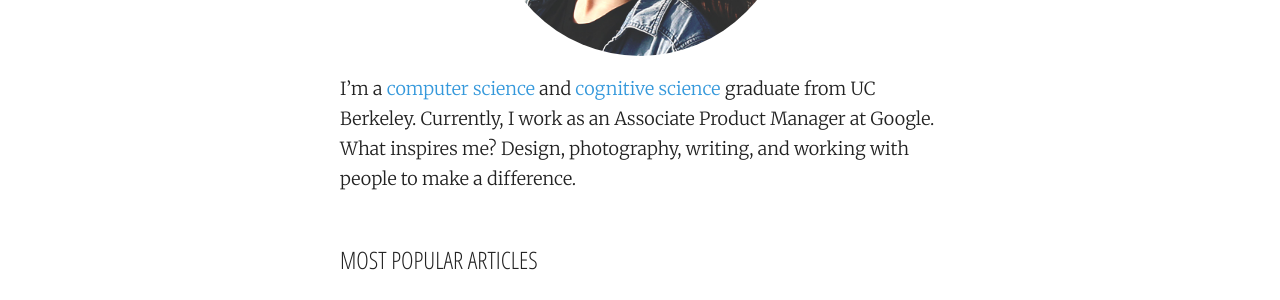
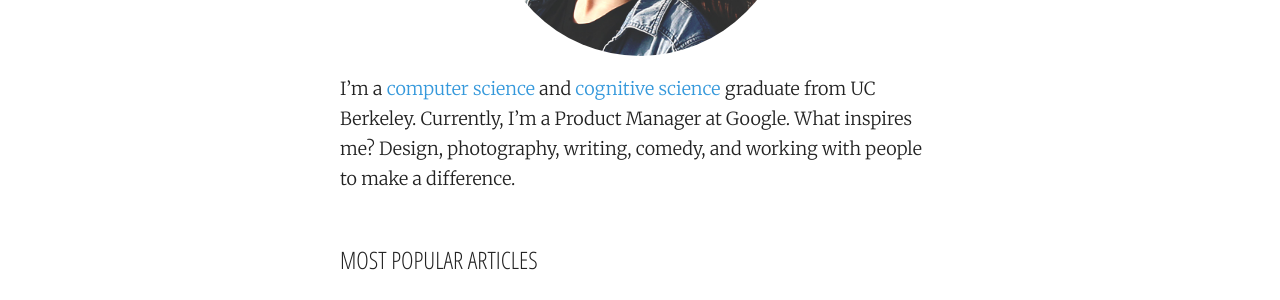
Before and after one commit to alexsg/alexsg, a Jekyll site: the page built from about.md, in a window 1280 px wide. Shown: the part 396-696 px from the top of the page. Built offline with Jekyll 4.4.1, drawn with Linux system fonts in a browser that asks for light colours; nearby versions of some CDN libraries.

Commit message:
Update from Forestry.io polarwishes@gmail.com updated about.md

```diff
--- a/about.md
+++ b/about.md
@@ -6,7 +6,7 @@ permalink: "/about/"
 ---
 <div style="text-align: center;"><img style="width: 50%;height: 50%;border-radius: 50%;" src="/media/me.jpg" /></div>
 
-I’m a [computer science](http://www.eecs.berkeley.edu/) and [cognitive science](http://ugis.ls.berkeley.edu/cogsci/) graduate from UC Berkeley. Currently, I work as an Associate Product Manager at Google. What inspires me? Design, photography, writing, and working with people to make a difference.
+I’m a [computer science](http://www.eecs.berkeley.edu/) and [cognitive science](http://ugis.ls.berkeley.edu/cogsci/) graduate from UC Berkeley. Currently, I'm a Product Manager at Google. What inspires me? Design, photography, writing, comedy, and working with people to make a difference.
 
 ## Most Popular Articles
 
```
